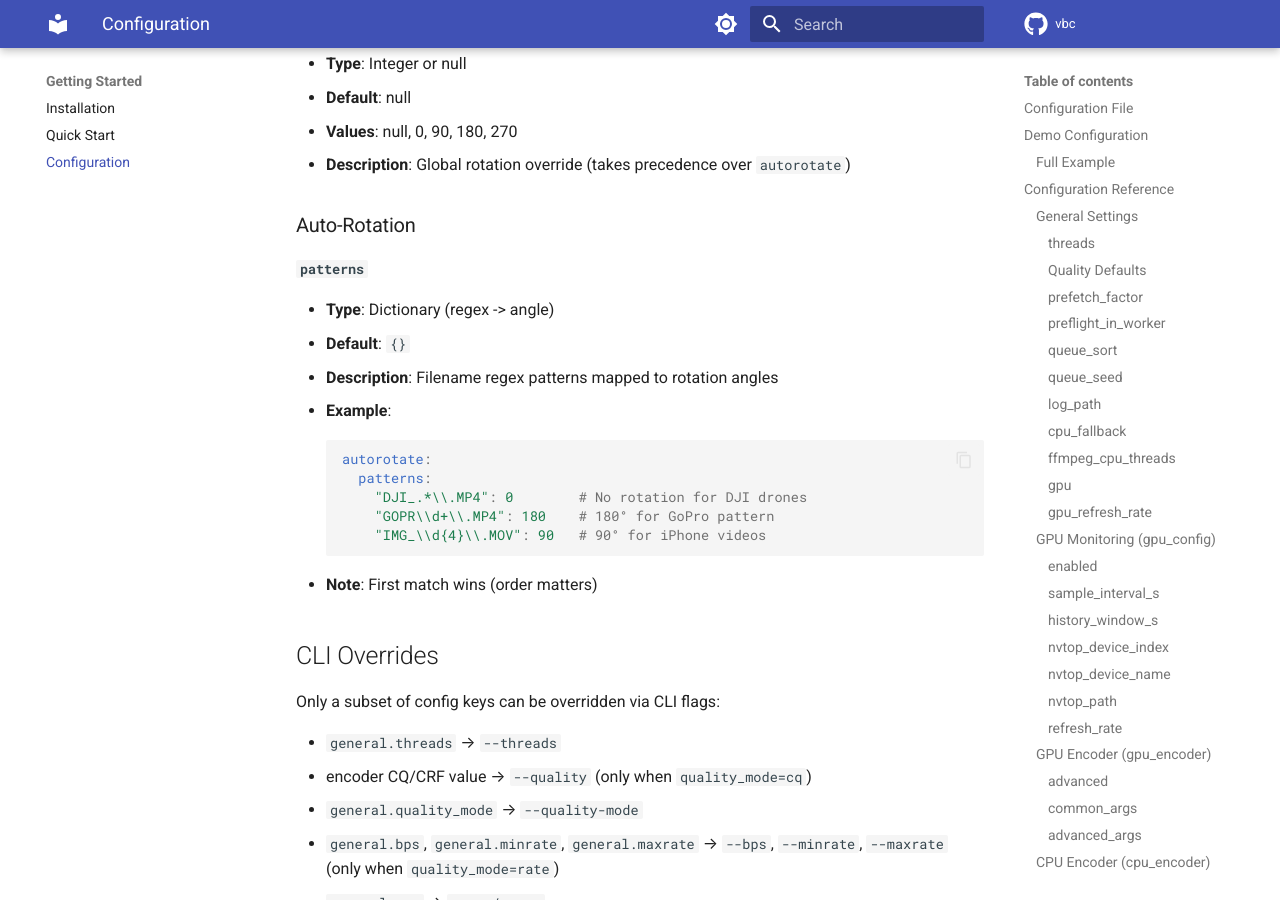
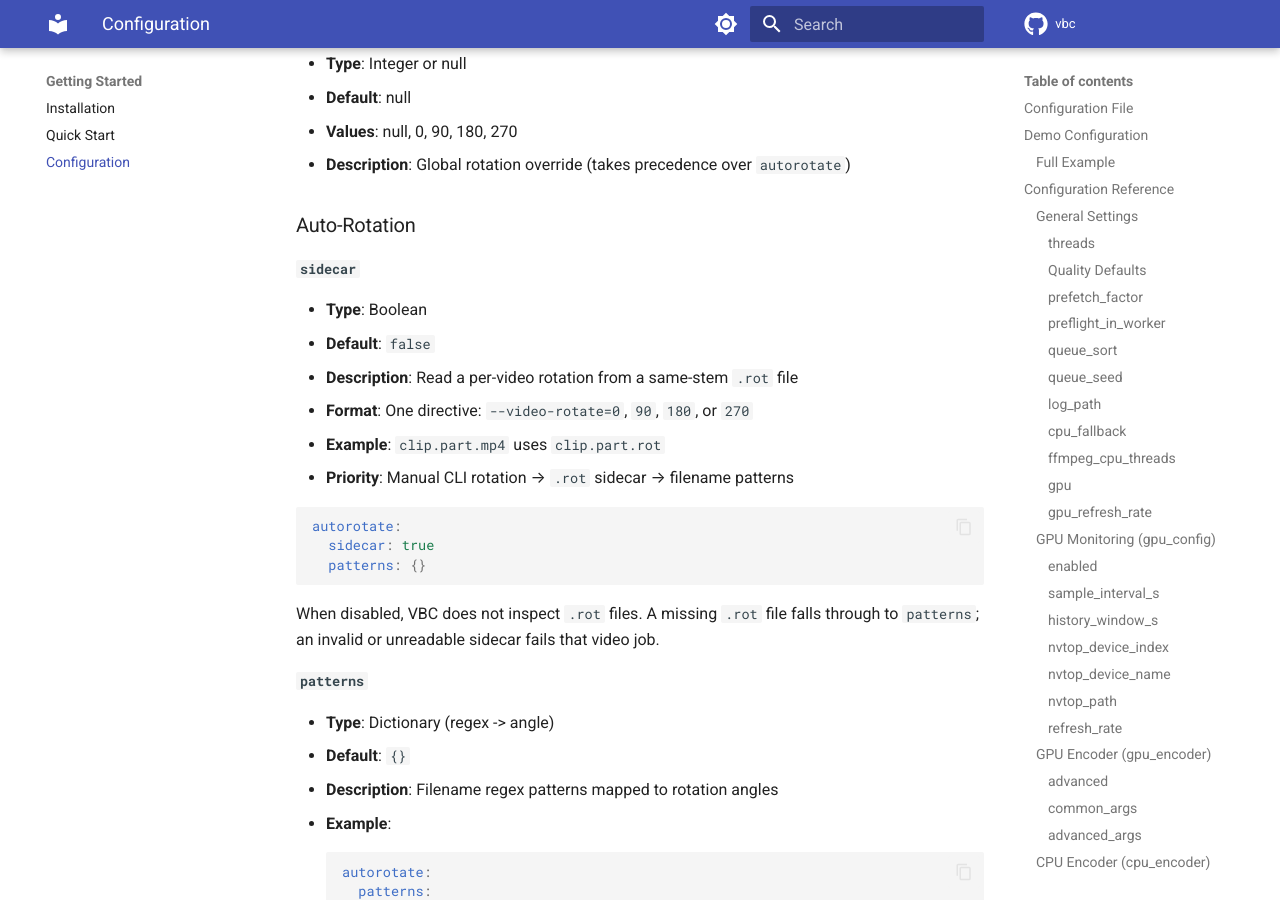
Before and after one commit to hipotures/vbc, an MkDocs documentation site: the page built from docs/getting-started/configuration.md, in a window 1280 px wide and 900 px high, scrolled down 26596 px. Built offline with MkDocs 1.6.1 and Material for MkDocs 9.7.7, drawn with Linux system fonts in a browser that asks for light colours; comment, search, counter and statistics services are not loaded; some of the changed text lies outside the part shown.

Commit message:
Add autorotate sidecar files

````diff
--- a/docs/getting-started/configuration.md
+++ b/docs/getting-started/configuration.md
@@ -1008,6 +1008,23 @@ root is missing or ambiguous.
 
 ### Auto-Rotation
 
+#### `sidecar`
+- **Type**: Boolean
+- **Default**: `false`
+- **Description**: Read a per-video rotation from a same-stem `.rot` file
+- **Format**: One directive: `--video-rotate=0`, `90`, `180`, or `270`
+- **Example**: `clip.part.mp4` uses `clip.part.rot`
+- **Priority**: Manual CLI rotation → `.rot` sidecar → filename patterns
+
+```yaml
+autorotate:
+  sidecar: true
+  patterns: {}
+```
+
+When disabled, VBC does not inspect `.rot` files. A missing `.rot` file falls
+through to `patterns`; an invalid or unreadable sidecar fails that video job.
+
 #### `patterns`
 - **Type**: Dictionary (regex -> angle)
 - **Default**: `{}`
@@ -1079,6 +1096,14 @@ VBC scans input directories for `VBC.YAML` and applies the **nearest ancestor**
 
 **Allowed root keys:** `general`, `gpu_encoder`, `cpu_encoder`, `autorotate`, `cq`.
 
+For example, this local config enables `.rot` sidecars only for videos below its
+directory:
+
+```yaml
+autorotate:
+  sidecar: true
+```
+
 **Allowed `general` keys:** `gpu`, `cpu_fallback`, `ffmpeg_cpu_threads`, `copy_metadata`,
 `use_exif`, `filter_cameras`, `dynamic_quality`, `quality_mode`, `bps`, `minrate`, `maxrate`, `rate_target_max_bps`,
 `extensions`, `min_size_bytes`, `clean_errors`, `verify_fail_action`, `skip_av1`, `manual_rotation`,
````
Also changed, not shown: docs/api/pipeline.md (+7 -0 lines), docs/architecture/pipeline.md (+2 -2 lines), docs/user-guide/advanced.md (+15 -3 lines), 7 other files.
